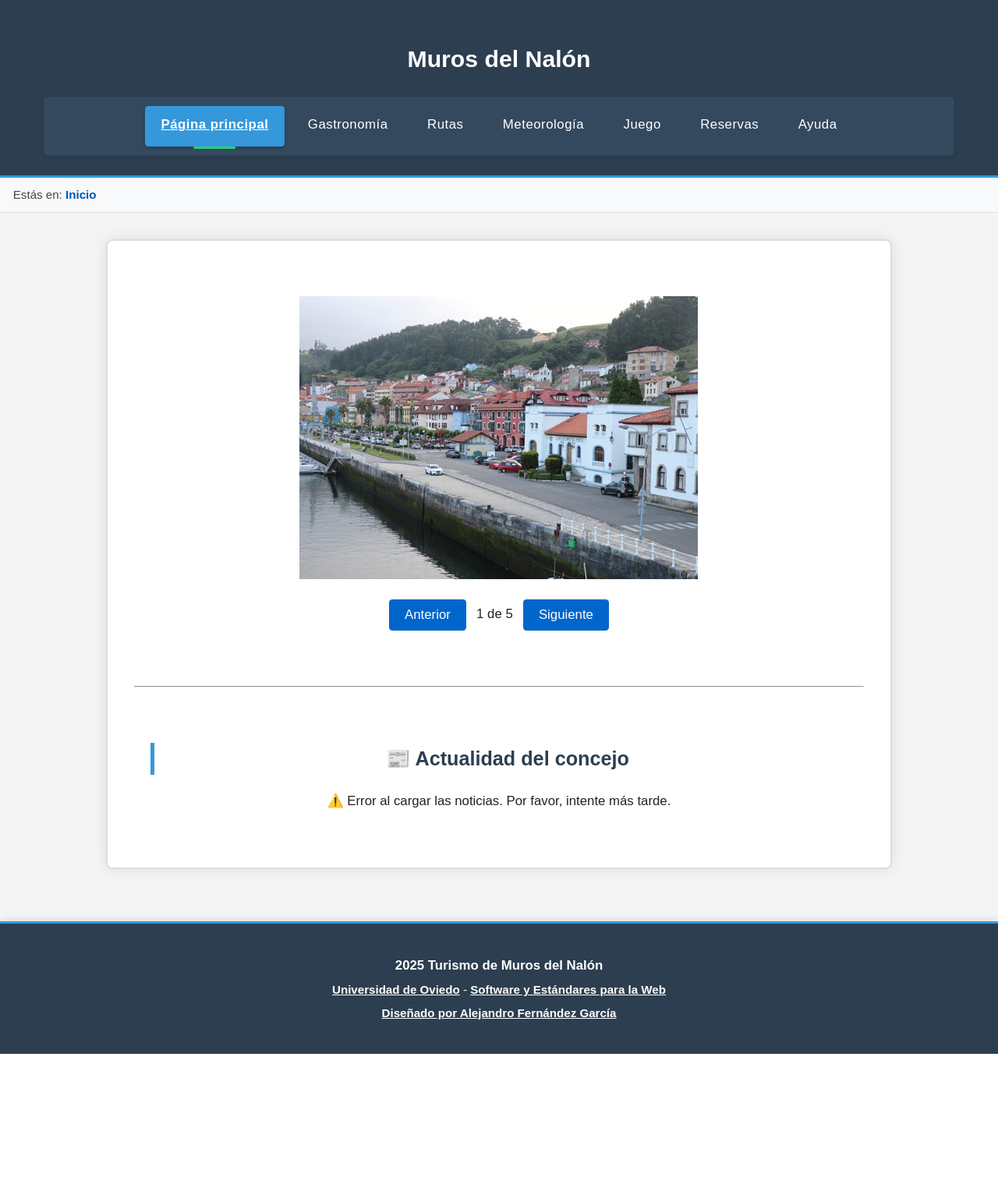
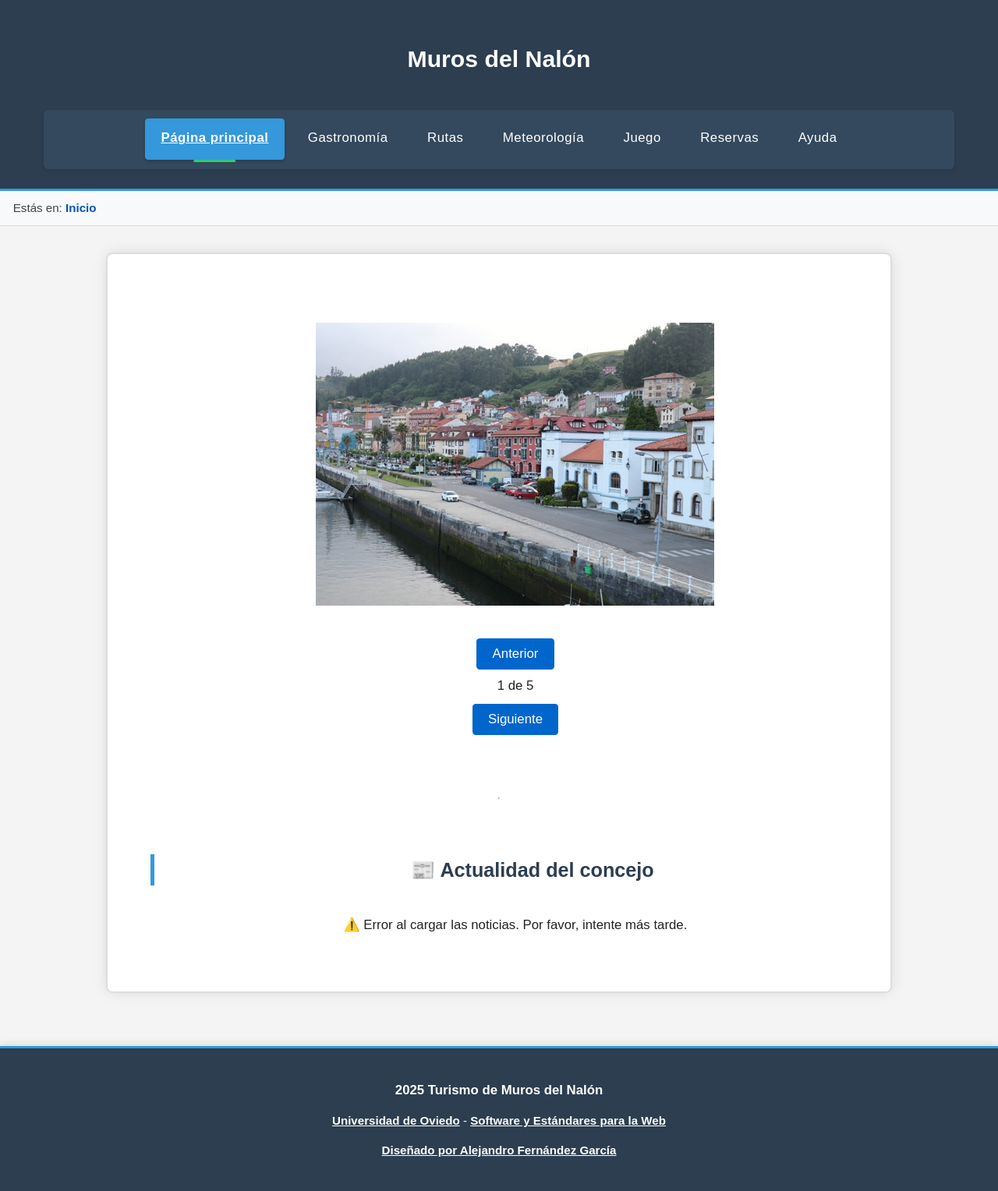
Before and after one commit to alejandrofdzgarcia/SEW-Junio, a PHP site: page / in a window 1280 px wide. Shown: the whole page at 78% size. Before the commit the page ends 1352 px from the top, so only its background shows below. Run offline with PHP 8.4, Linux system fonts and the light colour scheme.

Commit message:
arreglo esitlo

```diff
--- a/estilo/estilo.css
+++ b/estilo/estilo.css
@@ -6,6 +6,9 @@
     color: #222;
     background-color: #f4f4f4;
     font-size: 100%;
+    display: flex;
+    flex-direction: column;
+    min-height: 100vh;
 }
 
 h1, h2 {
@@ -130,6 +136,9 @@
     border-bottom: 0.1875rem solid #3498db;
     box-shadow: 0 0.125rem 0.625rem rgba(0, 0, 0, 0.1);
     width: 100%;
+    display: flex;
+    flex-direction: column;
+    align-items: center;
 }
 
 header h1 a {
@@ -209,6 +218,10 @@
     border: 0.125rem solid #ddd;
     border-radius: 0.5rem;
     box-sizing: border-box;
+    display: flex;
+    flex-direction: column;
+    align-items: center;
+    flex: 1;
 }
 
 main.reservas {
@@ -228,6 +242,8 @@
     border-left: 0.3rem solid #3498db;
     padding-left: 1rem;
     margin-top: 2.5rem;
+    width: 100%;
+    align-self: flex-start;
 }
 
 main a {
@@ -249,11 +265,14 @@
 }
 
 section {
-    display: block;
+    display: flex;
+    flex-direction: column;
+    align-items: center;
     padding: 1.25rem;
     max-width: 75rem;
     margin: 0 auto 2.5rem auto;
     text-align: center;
+    width: 100%;
 }
 
 section:last-of-type {
@@ -274,6 +293,9 @@
     border-top: 0.1875rem solid #3498db;
     box-shadow: 0 -0.125rem 0.625rem rgba(0, 0, 0, 0.1);
     width: 100%;
+    display: flex;
+    flex-direction: column;
+    align-items: center;
 }
 
 footer p {
@@ -300,6 +322,9 @@
 }
 
 form, div, section, main {
+    display: flex;
+    flex-direction: column;
+    align-items: center;
     text-align: center;
 }
 
@@ -310,6 +335,8 @@
     border-bottom: 0.0625rem solid #e0e0e0;
     font-size: 0.9rem;
     color: #444;
+    width: 100%;
+    box-sizing: border-box;
 }
 
 body > p a {
```
Also changed, not shown: other parts of estilo/estilo.css (+32 -7 lines).
